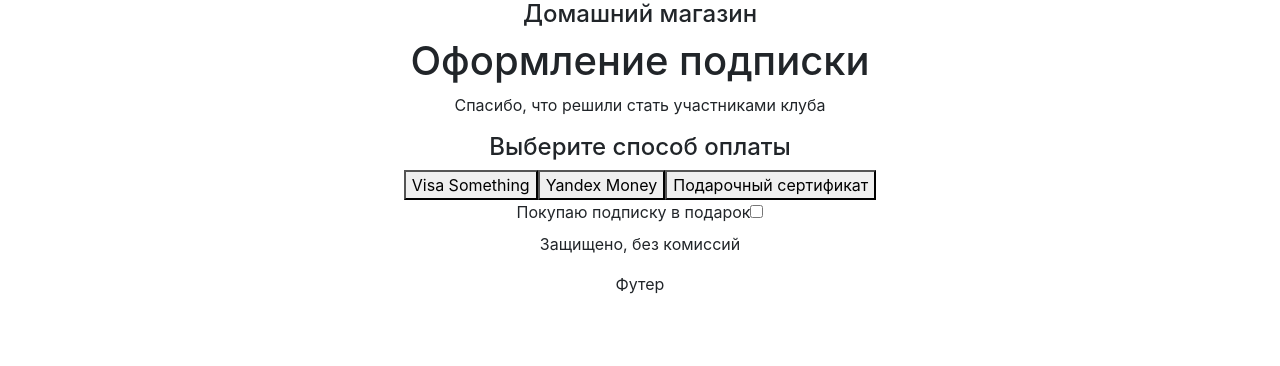
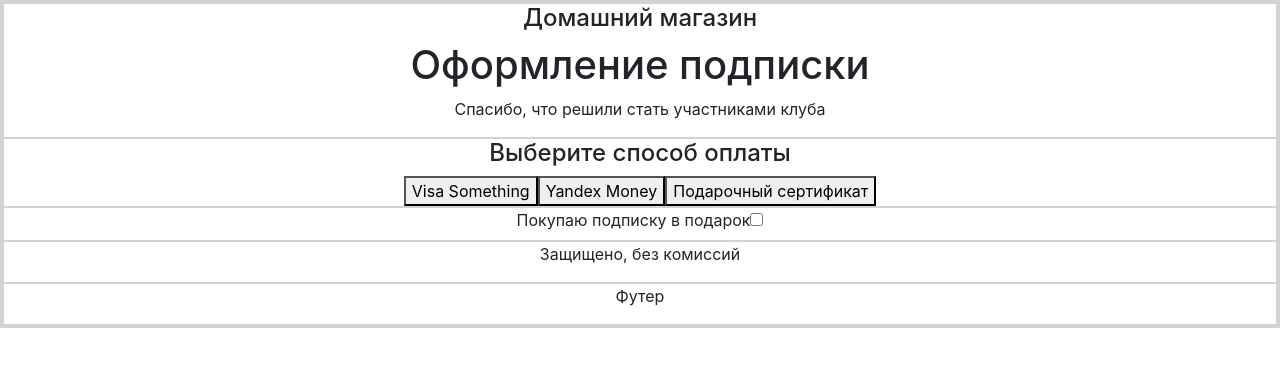
Before and after one commit to glucus/home-shop, a React (Create React App) app: page / in a window 1280 px wide. Shown: the top 366 px of the page. Built offline with nearby package versions, Linux system fonts and the light colour scheme.

Commit message:
moved payment methods and checkbox to separate components

```diff
--- /dev/null
+++ b/src/components/ecommerce/BuyAsGiftCheckBox.js
@@ -0,0 +1,21 @@
+import React from 'react';
+
+const BuyAsGiftCheckBox = (props) => {
+
+  const handleChange = (e) => {
+    props.handleChange(e);
+  };
+
+  return (
+    <div>
+      <label>Покупаю подписку в подарок</label>
+      <input type="checkbox"
+            name="buyAsGift"
+            checked={props.buyAsGift}
+            onChange={(e) => handleChange(e)}>
+      </input>
+  </div>
+  );
+};
+
+export default BuyAsGiftCheckBox;
--- a/src/components/ecommerce/HomePage.js
+++ b/src/components/ecommerce/HomePage.js
@@ -1,4 +1,6 @@
 import React from 'react';
+import PaymentMethods from './PaymentMethods';
+import BuyAsGiftCheckbox from './BuyAsGiftCheckBox';
 
 class HomePage extends React.Component {
 
@@ -10,7 +12,7 @@ class HomePage extends React.Component {
     };
   }
 
-  handleCheck (e) {
+  handleChange (e) {
     const value = e.target.checked;
     this.setState({
       buyAsGift: value
@@ -26,24 +28,10 @@ class HomePage extends React.Component {
           <h1>Оформление подписки</h1>
           <p>Спасибо, что решили стать участниками клуба</p>
         </div>
-        <div>
-          <h4>Выберите способ оплаты</h4>
-            {this.props.paymentMethods.map (
-              method => <button key={method.id}>{method.name}</button>
-            )}
-            {this.state.buyAsGift ? (
-              <button disabled>Подарочный сертификат</button>) : (
-              <button>Подарочный сертификат</button>
-            )}
-          <div>
-            <label>Покупаю подписку в подарок</label>
-            <input type="checkbox"
-                   name="buyAsGift"
-                   checked={this.state.buyAsGift}
-                   onChange={(e) => this.handleCheck(e)}>
-            </input>
-          </div>
-        </div>
+        <PaymentMethods paymentMethods={this.props.paymentMethods}
+                        buyAsGift={this.state.buyAsGift} />
+        <BuyAsGiftCheckbox buyAsGift={this.state.buyAsGift}
+                           handleChange={e => this.handleChange(e)} />
         <div>
           <p>Защищено, без комиссий</p>
         </div>
--- /dev/null
+++ b/src/components/ecommerce/PaymentMethods.js
@@ -0,0 +1,20 @@
+import React from 'react';
+
+const PaymentMethods = (props) => {
+
+  return (
+    <div>
+      <h4>Выберите способ оплаты</h4>
+      {props.paymentMethods.map (
+        method => <button key={method.id}>{method.name}</button>
+      )}
+    {props.buyAsGift ? (
+    <button disabled>Подарочный сертификат</button>) : (
+    <button>Подарочный сертификат</button>
+    )}
+  </div>
+  );
+
+};
+
+export default PaymentMethods;
--- a/src/index.css
+++ b/src/index.css
@@ -16,6 +16,7 @@ body {
 
 div {
   text-align: center;
+  border: 1px solid lightgrey;
 }
 
 /*
```
